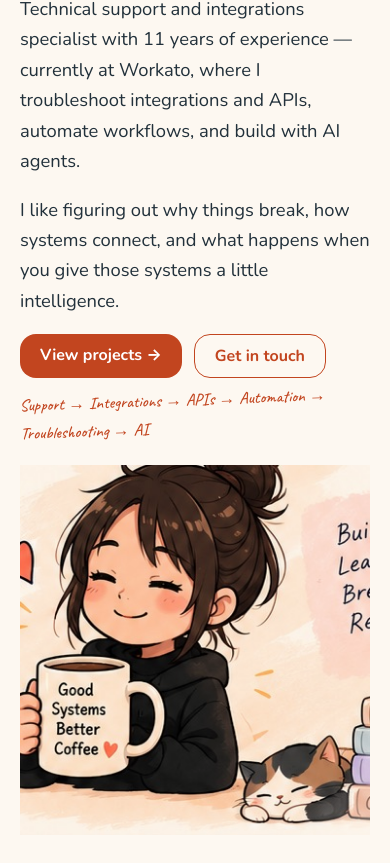
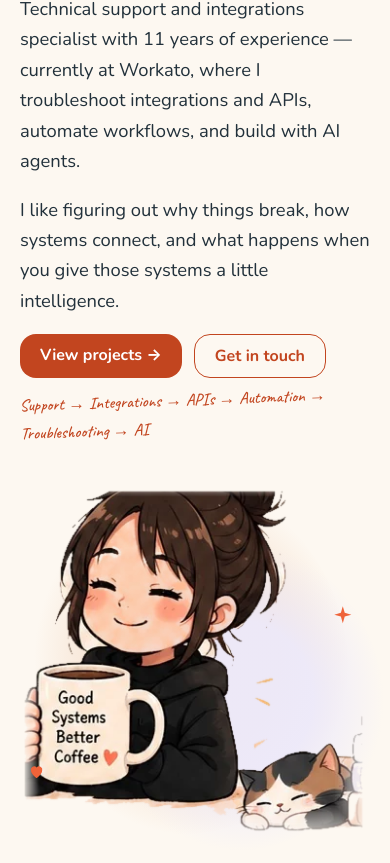
Before and after one commit to LeviTampus/Levi.github.io, an Astro site: page / in a window 390 px wide. Shown: the part 237-1100 px from the top of the page. Built offline with nearby package versions, Linux system fonts and the light colour scheme; Astro itself is replaced by a stand-in of ours.

Commit message:
fix: replace framed hero image with transparent cutout
- remove baked background from illustration (flood-fill cutout -> webp)
- eliminate rectangular frame/edges; add painted wash and hand-note overlays
- fix mobile hero track overflow and wrap progression line

```diff
--- a/src/components/Hero.astro
+++ b/src/components/Hero.astro
@@ -1,7 +1,7 @@
 ---
 import Button from './Button.astro';
 
-const heroSrc = `${import.meta.env.BASE_URL}/hero-illustration.jpg`;
+const heroSrc = `${import.meta.env.BASE_URL}/hero-illustration.webp`;
 ---
 <section id="hero" aria-label="Introduction" class="hero">
   <div class="hero-copy">
@@ -25,10 +25,14 @@ const heroSrc = `${import.meta.env.BASE_URL}/hero-illustration.jpg`;
     </p>
   </div>
 
+  <div class="hero-stage">
+    <span class="blob blob-a" aria-hidden="true"></span>
+    <span class="blob blob-b" aria-hidden="true"></span>
+
     <figure class="hero-art">
       <img
         src={heroSrc}
-      alt="Illustration of Levi holding a mug that reads “Good Systems Better Coffee”, beside a sleeping cat and a stack of books on APIs, automations, and AI agents"
+        alt="Illustration of Levi smiling and holding a mug that reads “Good Systems Better Coffee”, with a sleeping cat beside her"
         width="360"
         height="380"
       />
@@ -43,6 +47,7 @@ const heroSrc = `${import.meta.env.BASE_URL}/hero-illustration.jpg`;
     <svg class="deco heart" viewBox="0 0 24 24" aria-hidden="true" focusable="false">
       <path d="M12 20s-7-4.6-7-9.5A4 4 0 0 1 12 7a4 4 0 0 1 7 3.5C19 15.4 12 20 12 20z" fill="currentColor" />
     </svg>
+  </div>
 </section>
 
 <style>
@@ -87,30 +92,51 @@ const heroSrc = `${import.meta.env.BASE_URL}/hero-illustration.jpg`;
   }
 
   .progression {
+    display: block;
     margin: 0;
     font-size: 1.15rem;
     color: var(--accent-strong);
   }
 
+  .hero-stage {
+    position: relative;
+    width: 100%;
+    justify-self: center;
+    padding: 0.5rem 0;
+    isolation: isolate;
+  }
+
+  /* Painted washes behind the illustration so it sits inside the page's warm
+     palette instead of floating on a flat background. */
+  .blob {
+    position: absolute;
+    z-index: 0;
+    border-radius: 52% 48% 55% 45% / 48% 54% 46% 52%;
+  }
+
+  .blob-a {
+    inset: 6% 6% 4% 4%;
+    background: radial-gradient(closest-side, #f6e2d1 56%, rgba(246, 226, 209, 0) 100%);
+  }
+
+  .blob-b {
+    inset: 20% -4% 0 22%;
+    transform: rotate(-7deg);
+    background: radial-gradient(closest-side, rgba(236, 233, 251, 0.9) 50%, rgba(236, 233, 251, 0) 100%);
+  }
+
   .hero-art {
     position: relative;
+    z-index: 1;
     margin: 0;
-    justify-self: center;
     width: 100%;
   }
 
-  /* The illustration is blended into the page, not framed in a card:
-     the warm background is multiplied into the cream page and the edges
-     are feathered so no rectangular boundary is visible. The mask centre
-     is offset left so the baked-in, cropped note on the right edge fades out. */
   .hero-art img {
     display: block;
-    width: min(100%, 30rem);
+    width: min(100%, 27rem);
     height: auto;
     margin: 0 auto;
-    mix-blend-mode: multiply;
-    -webkit-mask-image: radial-gradient(130% 120% at 36% 42%, #000 56%, transparent 82%);
-    mask-image: radial-gradient(130% 120% at 36% 42%, #000 56%, transparent 82%);
   }
 
   .deco {
@@ -119,6 +145,7 @@ const heroSrc = `${import.meta.env.BASE_URL}/hero-illustration.jpg`;
   }
 
   .note-build {
+    z-index: 2;
     top: 0;
     right: 0;
     text-align: right;
@@ -127,22 +154,25 @@ const heroSrc = `${import.meta.env.BASE_URL}/hero-illustration.jpg`;
   }
 
   .note-curiosity {
-    bottom: 0.5rem;
+    z-index: 2;
+    bottom: 0;
     left: 0;
     transform: rotate(-5deg);
   }
 
   .spark {
-    top: 42%;
-    right: 46%;
+    z-index: 2;
+    top: 36%;
+    right: 4%;
     width: 1.6rem;
     height: 1.6rem;
     color: var(--accent);
   }
 
   .heart {
-    bottom: 1.5rem;
-    right: 30%;
+    z-index: 2;
+    bottom: 18%;
+    left: 2%;
     width: 1.2rem;
     height: 1.2rem;
     color: var(--accent);
@@ -150,14 +180,15 @@ const heroSrc = `${import.meta.env.BASE_URL}/hero-illustration.jpg`;
 
   @media (max-width: 820px) {
     .hero {
-      grid-template-columns: 1fr;
+      grid-template-columns: minmax(0, 1fr);
     }
 
     .hero-art img {
       width: min(100%, 22rem);
     }
 
-    .deco {
+    .note-build,
+    .note-curiosity {
       display: none;
     }
 
--- a/src/components/SectionNav.astro
+++ b/src/components/SectionNav.astro
@@ -42,6 +42,7 @@ import { site, navLinks } from '../data/site';
     margin: 0;
     padding: 0;
     overflow-x: auto;
+    min-width: 0;
     scrollbar-width: none;
   }
 
```
Also changed, not shown: public/hero-illustration.jpg (deleted), public/hero-illustration.webp (added). Lines whose indentation alone changed are shown as unchanged.
